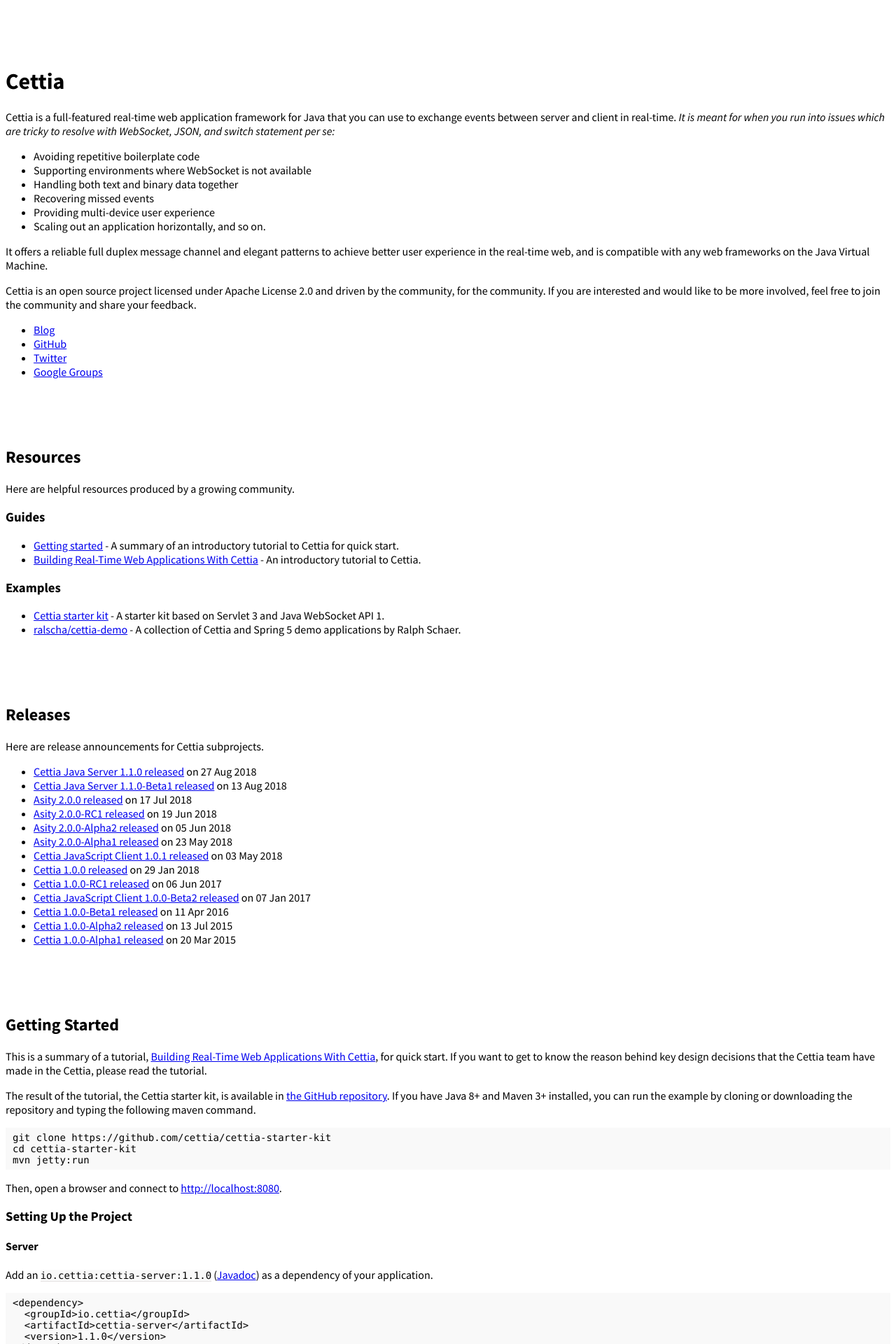
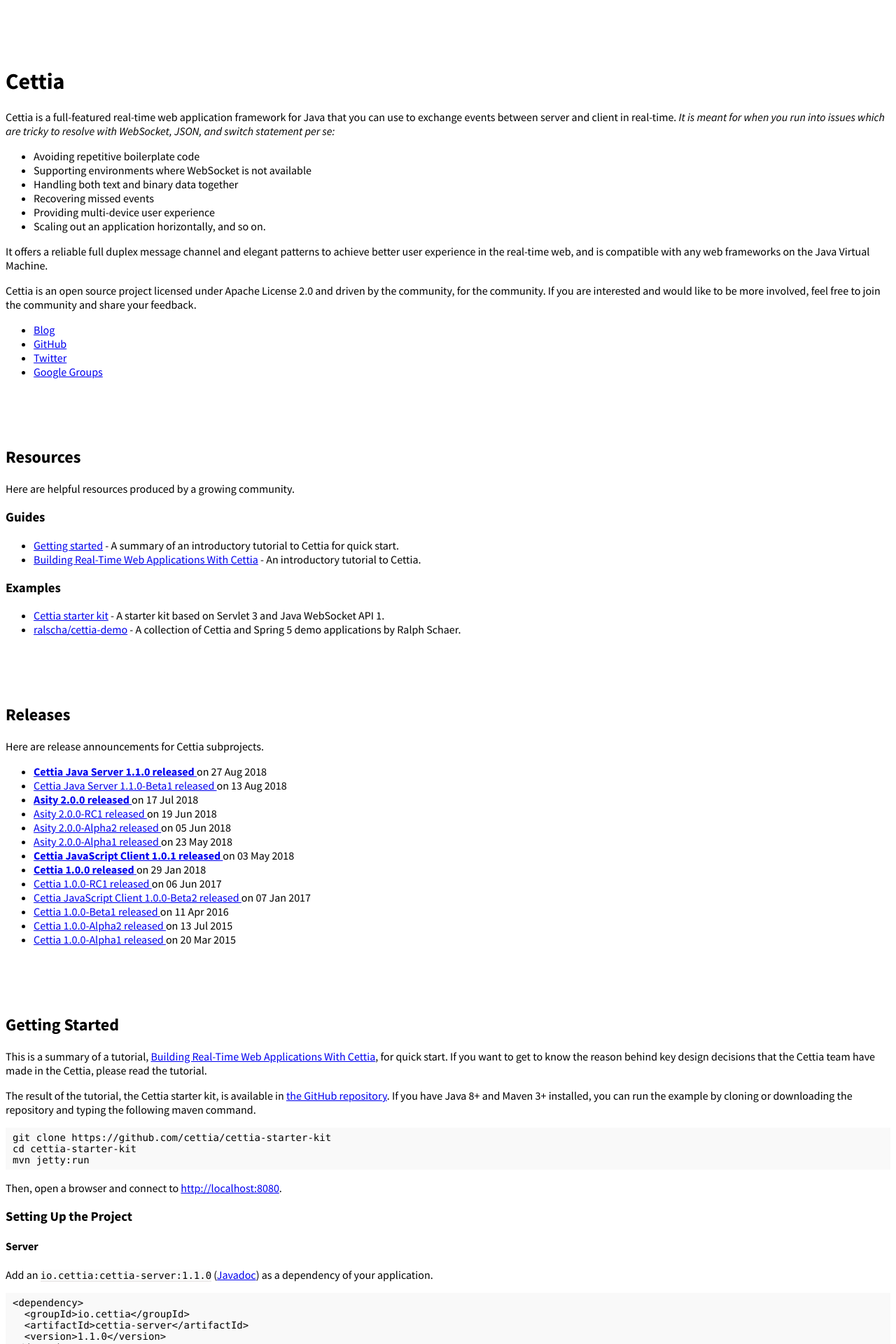
Before and after one commit to cettia/cettia.github.io, a Jekyll site: the page built from index.html, in a window 1280 px wide. Shown: the top 1920 px of the page at 70% size. Built offline with Jekyll 4.4.1, drawn with Linux system fonts in a browser that asks for light colours; a style sheet for code colours, icons or effects is not loaded.

Commit message:
Emphasize GA releases

```diff
--- a/index.html
+++ b/index.html
@@ -41,7 +41,15 @@
         <ul>
           {% for post in site.posts %}
             {% if post.title contains 'released' %}
-              <li><a href="{{ post.url }}">{{ post.title }}</a> on <time>{{ post.date | date_to_string }}</time></li>
+            <li>
+              <a href="{{ post.url }}">
+              {% if post.title contains 'Alpha' or post.title contains 'Beta' or post.title contains 'RC' %}
+                {{ post.title }}
+              {% else %}
+                <strong>{{ post.title }}</strong>
+              {% endif %}
+              </a> on <time>{{ post.date | date_to_string }}</time>
+            </li>
             {% endif %}
           {% endfor %}
         </ul>
```
